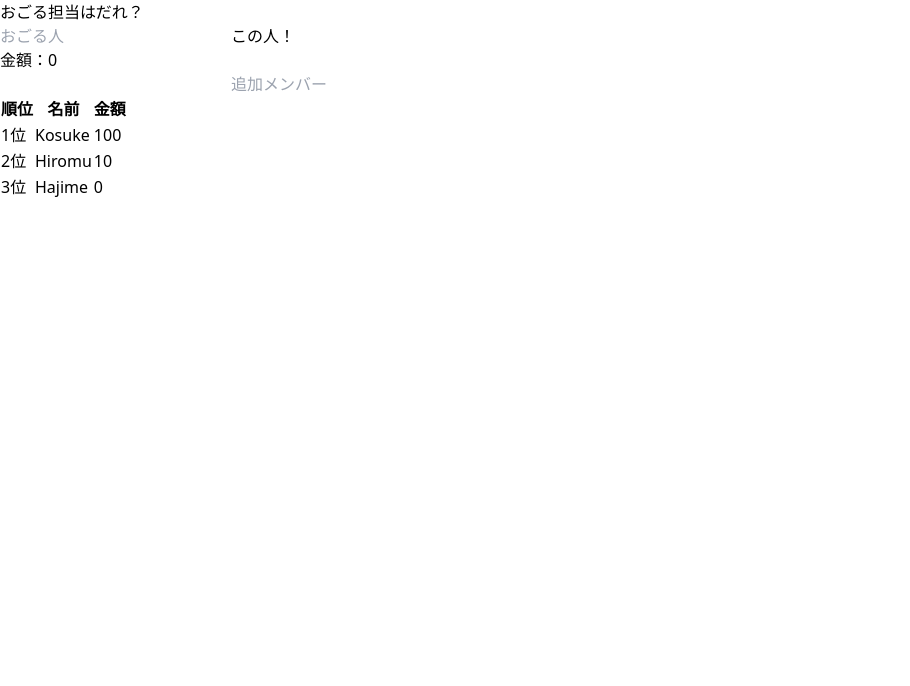
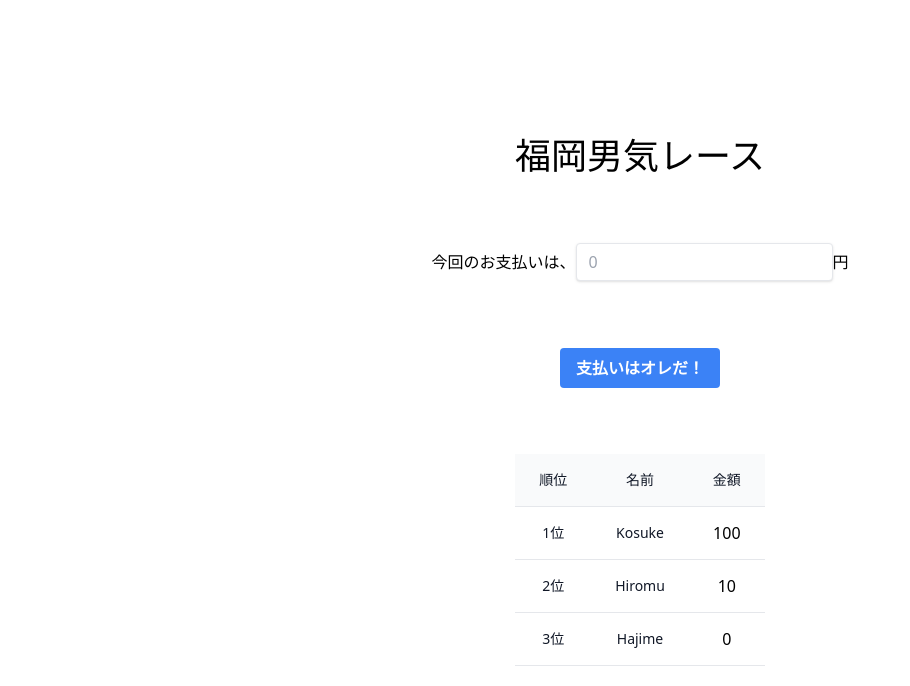
Before and after one commit to Kosuke2000/gochininarimasu, a Next.js app: page / in a window 1280 px wide. Shown: the top 686 px of the page, without its empty margins (0-910 px from the left). Built offline with nearby package versions, Linux system fonts and the light colour scheme.

Commit message:
レスポンシブ対応

```diff
--- a/src/pages/components/Modal.tsx
+++ b/src/pages/components/Modal.tsx
@@ -26,8 +26,8 @@ export const Modal: VFC<ModalProps> = ({ member, close, onProceed }) => {
   };
 
   return (
-    <div className="flex absolute top-0 left-0 z-10 justify-center items-center w-screen h-screen bg-slate-200 opacity-80">
-      <div className="flex flex-col justify-around p-4 w-1/2 h-1/2 bg-white opacity-100">
+    <div className="flex absolute top-0 left-0 z-10 justify-center items-center w-screen h-screen bg-slate-200/75">
+      <div className="flex flex-col justify-around p-4 w-4/5 h-1/2 bg-white opacity-100 md:w-1/2">
         <div className="flex flex-col justify-around items-center h-1/2">
           <h1 className="text-4xl">{name}さん</h1>
           <p>ごちになります!!!</p>
--- a/src/pages/components/RankingTable.tsx
+++ b/src/pages/components/RankingTable.tsx
@@ -13,10 +13,14 @@ export const RankingTableItem: VFC<RankingTableItemProps> = ({
   const { name, paidAmount } = member;
 
   return (
-    <tr>
-      <td>{rank + 1}位</td>
-      <td>{name}</td>
-      <td>{paidAmount}</td>
+    <tr className="bg-white dark:bg-slate-500 border-b dark:border-white">
+      <td className="py-4 px-6 text-sm font-medium text-gray-900 dark:text-white whitespace-nowrap">
+        {rank + 1}位
+      </td>
+      <td className="py-4 px-6 text-sm font-light text-gray-900 dark:text-white whitespace-nowrap">
+        {name}
+      </td>
+      <td className="dark:text-white">{paidAmount}</td>
     </tr>
   );
 };
@@ -27,15 +31,27 @@ interface RankingTableProps {
 
 export const RankingTable: VFC<RankingTableProps> = ({ members }) => {
   return (
-    <table>
+    <div className="p-8 max-w-md">
+      <table className="min-w-full text-center">
+        <thead className=" bg-gray-50 dark:bg-slate-700 border-b dark:border-slate-500">
           <tr>
-        <th>順位</th>
-        <th>名前</th>
-        <th>金額</th>
+            <th className="py-4 px-6 text-sm font-medium text-gray-900 dark:text-white">
+              順位
+            </th>
+            <th className="py-4 px-6 text-sm font-medium text-gray-900 dark:text-white">
+              名前
+            </th>
+            <th className="py-4 px-6 text-sm font-medium text-gray-900 dark:text-white">
+              金額
+            </th>
           </tr>
+        </thead>
+        <tbody>
           {members.map((member, i) => (
             <RankingTableItem key={member.name} member={member} rank={i} />
           ))}
+        </tbody>
       </table>
+    </div>
   );
 };
--- a/src/pages/index.tsx
+++ b/src/pages/index.tsx
@@ -22,19 +22,34 @@ const Home: NextPage = () => {
     <>
       <div className="">
         <Head>
-          <title>Create Next App</title>
+          <title>Gochi</title>
           <meta name="description" content="Generated by create next app" />
           <link rel="icon" href="/favicon.ico" />
         </Head>
-        <main>
-          <h1>おごる担当はだれ？</h1>
-          <input type="text" placeholder="おごる人" />
-          <button onClick={open}>この人！</button>
-          <h1>金額：{payment}</h1>
-
-          <input type="number" onChange={changePayment} />
-          <input type="text" placeholder="追加メンバー" />
-
+        <main className="flex flex-col justify-center items-center w-screen h-screen dark:dark:bg-slate-900">
+          <div className="flex flex-col justify-around h-2/5">
+            <h1 className="text-4xl text-center dark:text-white">
+              福岡男気レース
+            </h1>
+            <div className="flex justify-center items-center ">
+              <p className="dark:text-white">今回のお支払いは、</p>
+              <input
+                type="number"
+                onChange={changePayment}
+                className="py-2 px-3 leading-tight text-yellow-300 dark:dark:bg-slate-500 rounded border dark:border-slate-800 focus:outline-none shadow appearance-none"
+                placeholder="0"
+              />
+              <p className="dark:text-white">円</p>
+            </div>
+            <div className="flex justify-around w-full">
+              <button
+                onClick={open}
+                className="py-2 px-4 font-bold text-white bg-blue-500 hover:bg-blue-700 dark:bg-violet-600 dark:hover:bg-violet-800 rounded"
+              >
+                支払いはオレだ！
+              </button>
+            </div>
+          </div>
           <RankingTable members={rankedMembers} />
         </main>
       </div>
```
Lines whose indentation alone changed are shown as unchanged.
